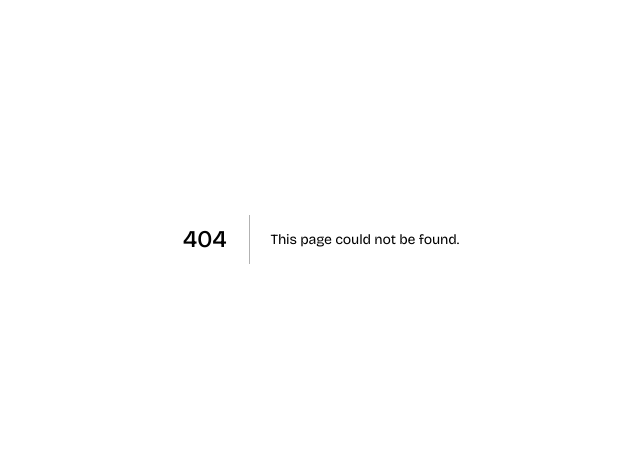
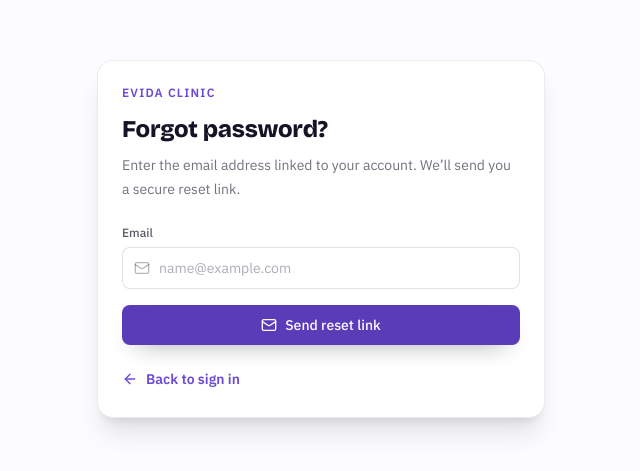
Before and after one commit to habibaelsayedd36-glitch/evida-clinic-management-system-new, a Next.js app: page /forgot-password in a window 1280 px wide. Before the commit this address had no page. Shown: the part 161-632 px from the top of the page, without its empty margins (319-959 px from the left). Built offline with nearby package versions, Linux system fonts and the light colour scheme.

Commit message:
feat(auth): add forgot password screen

```diff
--- /dev/null
+++ b/src/app/forgot-password/page.tsx
@@ -0,0 +1,61 @@
+"use client";
+
+import { useState } from "react";
+import Link from "next/link";
+import { ArrowLeft, Loader2, Mail } from "lucide-react";
+import { api } from "@/lib/client";
+import { Button, Field, Input, ToastProvider, useToast } from "@/components/ui";
+
+function ForgotPasswordForm() {
+  const toast = useToast();
+  const [email, setEmail] = useState("");
+  const [busy, setBusy] = useState(false);
+  const [sent, setSent] = useState(false);
+  const [error, setError] = useState<string | null>(null);
+
+  async function submit(event: React.FormEvent) {
+    event.preventDefault();
+    setBusy(true);
+    setError(null);
+    try {
+      await api("POST", "/api/auth/forgot-password", { email });
+      setSent(true);
+      toast.push("If the account exists, a reset link has been sent.", "success");
+    } catch (err) {
+      setError(err instanceof Error ? err.message : "Could not send reset email.");
+    } finally {
+      setBusy(false);
+    }
+  }
+
+  return (
+    <main className="flex min-h-screen items-center justify-center bg-sand-50 px-5 py-10">
+      <div className="w-full max-w-md rounded-2xl border border-ink/8 bg-white p-6 shadow-xl">
+        <p className="text-xs font-semibold tracking-widest text-iris-600">EVIDA CLINIC</p>
+        <h1 className="mt-3 text-2xl font-extrabold text-ink">Forgot password?</h1>
+        <p className="mt-2 text-sm leading-6 text-ink/60">Enter the email address linked to your account. We’ll send you a secure reset link.</p>
+        {sent ? (
+          <div className="mt-6 rounded-xl bg-iris-50 p-4 text-sm leading-6 text-ink">
+            If an account exists for this email, you’ll receive a password reset link. Check your inbox and spam folder.
+          </div>
+        ) : (
+          <form onSubmit={submit} className="mt-6 space-y-4">
+            <Field label="Email">
+              <div className="relative">
+                <Mail className="pointer-events-none absolute start-3 top-1/2 h-4 w-4 -translate-y-1/2 text-ink/30" />
+                <Input className="ps-9" type="email" value={email} onChange={(e) => setEmail(e.target.value)} placeholder="name@example.com" required />
+              </div>
+            </Field>
+            {error ? <p role="alert" className="text-sm text-berry-600">{error}</p> : null}
+            <Button type="submit" className="w-full" loading={busy} icon={busy ? <Loader2 className="h-4 w-4 animate-spin" /> : <Mail className="h-4 w-4" />}>Send reset link</Button>
+          </form>
+        )}
+        <Link href="/login" className="mt-6 inline-flex items-center gap-2 text-sm font-semibold text-iris-600 hover:underline"><ArrowLeft className="h-4 w-4" /> Back to sign in</Link>
+      </div>
+    </main>
+  );
+}
+
+export default function ForgotPasswordPage() {
+  return <ToastProvider><ForgotPasswordForm /></ToastProvider>;
+}
```
